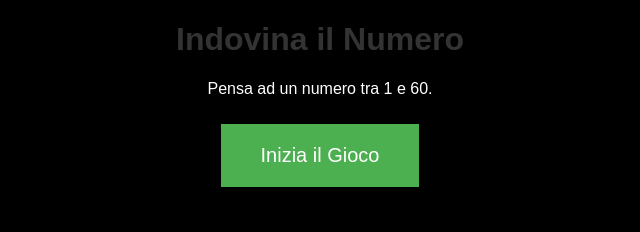
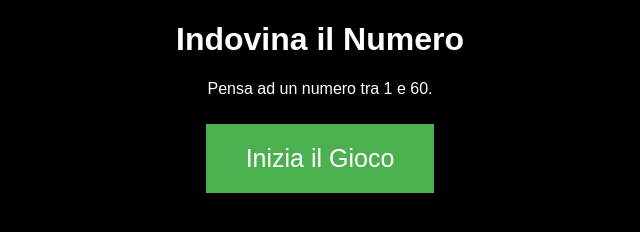
Before and after one commit to GitJoy1411/GitJoy1411.github.io, a plain HTML site: page index.html in a window 1280 px wide. Shown: the whole page, without its empty margins (320-960 px from the left). Drawn offline with Linux system fonts and the light colour scheme.

Commit message:
aaaaaaaaa

```diff
--- a/style.css
+++ b/style.css
@@ -6,7 +6,7 @@ body {
 }
 
 h1 {
-    color: #333;
+    color: white;
 }
 
 button {
@@ -16,7 +16,7 @@ button {
     border: none;
     cursor: pointer;
     margin: 10px;
-    font-size: 20px; /* Aumenta la dimensione del font */
+    font-size: 25px; /* Aumenta la dimensione del font */
 }
 
 #risultato {
```
